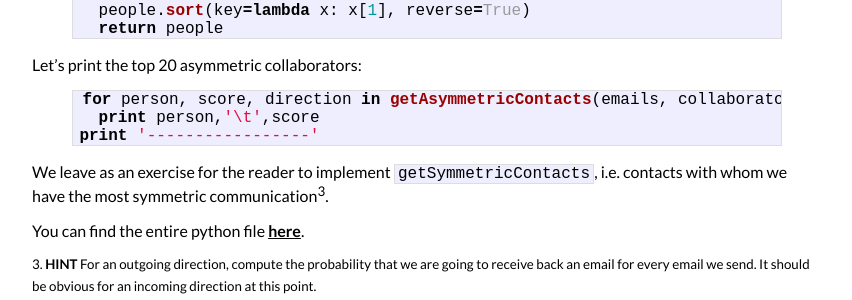
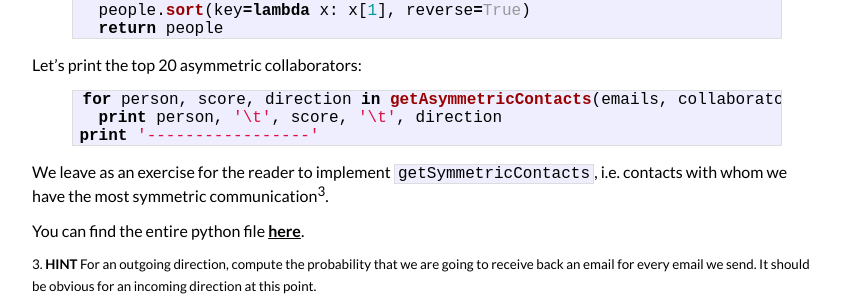
Before and after one commit to dsmilkov/dsmilkov.github.io, a Jekyll site: the page built from _posts/2013-10-21-analyze-your-email-metadata.markdown, in a window 1280 px wide and 900 px high, scrolled down 2261 px. Shown: the part 509-809 px from the top of the window, without its empty margins (213-1065 px from the left). Built offline with Jekyll 4.4.1, drawn with Linux system fonts in a browser that asks for light colours.

Commit message:
updated blog

```diff
--- a/_posts/2013-10-21-analyze-your-email-metadata.markdown
+++ b/_posts/2013-10-21-analyze-your-email-metadata.markdown
@@ -139,7 +139,7 @@ def getAsymmetricContacts(emails, collaborators):
 Let's print the top 20 asymmetric collaborators:
 {% highlight python %}
 for person, score, direction in getAsymmetricContacts(emails, collaborators)[:20]:
-  print person,'\t',score
+  print person, '\t', score, '\t', direction
 print '-----------------'
 {% endhighlight %}
 
--- a/static/simple-analysis.py
+++ b/static/simple-analysis.py
@@ -74,5 +74,5 @@ def getAsymmetricContacts(emails, collaborators):
   return people
 
 for person, score, direction in getAsymmetricContacts(emails, collaborators)[:20]:
-  print person,'\t',score
+  print person, '\t', score, '\t', direction
 print '-----------------'
```
